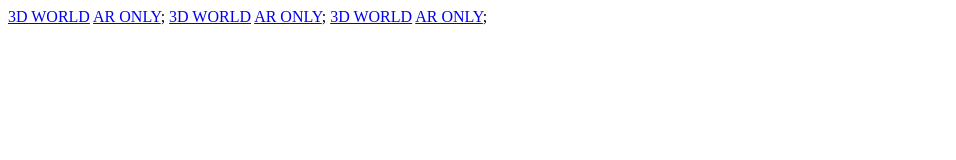
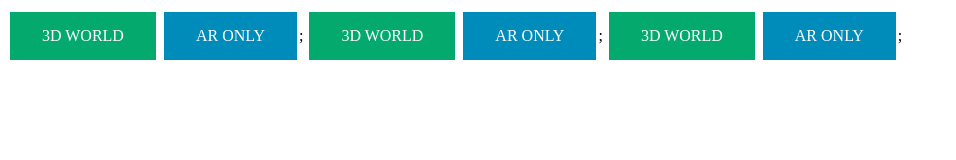
Before and after one commit to Denkishi/website_test, a plain HTML site: page index.html in a window 1280 px wide. Shown: the whole page, without its empty margins (0-956 px from the left). Drawn offline with Linux system fonts and the light colour scheme.

Commit message:
Update index.html

```diff
--- a/index.html
+++ b/index.html
@@ -1,8 +1,34 @@
+<html>
+<head>
+<style>
+.btn {
+  border: none;
+  color: white;
+  padding: 15px 32px;
+  text-align: center;
+  text-decoration: none;
+  display: inline-block;
+  font-size: 16px;
+  margin: 4px 2px;
+  cursor: pointer;
+}
+
+.btn-primary {background-color: #04AA6D;} /* Green */
+.btn-primary1 {background-color: #008CBA;} /* Blue */
+</style>
+</head>
+<body>
+
+
+
 <a class="btn btn-primary" href="intent://arvr.google.com/scene-viewer/1.0?file=https://raw.githubusercontent.com/Denkishi/website_test/refs/heads/main/models/bustos/bustos.gltf#Intent;scheme=https;package=com.google.android.googlequicksearchbox;action=android.intent.action.VIEW;S.browser_fallback_url=https://developers.google.com/ar;end;">3D WORLD</a>
-<a class="btn btn-primary" href="intent://arvr.google.com/scene-viewer/1.0?file=https://raw.githubusercontent.com/Denkishi/website_test/refs/heads/main/models/bustos/bustos.gltf&mode=ar_only#Intent;scheme=https;package=com.google.ar.core;action=android.intent.action.VIEW;S.browser_fallback_url=https://developers.google.com/ar;end;">AR ONLY</a>;
+<a class="btn btn-primary1" href="intent://arvr.google.com/scene-viewer/1.0?file=https://raw.githubusercontent.com/Denkishi/website_test/refs/heads/main/models/bustos/bustos.gltf&mode=ar_only#Intent;scheme=https;package=com.google.ar.core;action=android.intent.action.VIEW;S.browser_fallback_url=https://developers.google.com/ar;end;">AR ONLY</a>;
 
 <a class="btn btn-primary" href="intent://arvr.google.com/scene-viewer/1.0?file=https://raw.githubusercontent.com/Denkishi/website_test/refs/heads/main/models/tag/bustotag.gltf#Intent;scheme=https;package=com.google.android.googlequicksearchbox;action=android.intent.action.VIEW;S.browser_fallback_url=https://developers.google.com/ar;end;">3D WORLD</a>
-<a class="btn btn-primary" href="intent://arvr.google.com/scene-viewer/1.0?file=https://raw.githubusercontent.com/Denkishi/website_test/refs/heads/main/models/tag/bustotag.gltf&mode=ar_only#Intent;scheme=https;package=com.google.ar.core;action=android.intent.action.VIEW;S.browser_fallback_url=https://developers.google.com/ar;end;">AR ONLY</a>;
+<a class="btn btn-primary1" href="intent://arvr.google.com/scene-viewer/1.0?file=https://raw.githubusercontent.com/Denkishi/website_test/refs/heads/main/models/tag/bustotag.gltf&mode=ar_only#Intent;scheme=https;package=com.google.ar.core;action=android.intent.action.VIEW;S.browser_fallback_url=https://developers.google.com/ar;end;">AR ONLY</a>;
 
 <a class="btn btn-primary" href="intent://arvr.google.com/scene-viewer/1.0?file=https://raw.githubusercontent.com/Denkishi/website_test/refs/heads/main/models/text/bustotext.gltf#Intent;scheme=https;package=com.google.android.googlequicksearchbox;action=android.intent.action.VIEW;S.browser_fallback_url=https://developers.google.com/ar;end;">3D WORLD</a>
-<a class="btn btn-primary" href="intent://arvr.google.com/scene-viewer/1.0?file=https://raw.githubusercontent.com/Denkishi/website_test/refs/heads/main/models/text/bustotext.gltf&mode=ar_only#Intent;scheme=https;package=com.google.ar.core;action=android.intent.action.VIEW;S.browser_fallback_url=https://developers.google.com/ar;end;">AR ONLY</a>;
+<a class="btn btn-primary1" href="intent://arvr.google.com/scene-viewer/1.0?file=https://raw.githubusercontent.com/Denkishi/website_test/refs/heads/main/models/text/bustotext.gltf&mode=ar_only#Intent;scheme=https;package=com.google.ar.core;action=android.intent.action.VIEW;S.browser_fallback_url=https://developers.google.com/ar;end;">AR ONLY</a>;
+
+</body>
+</html>
```
